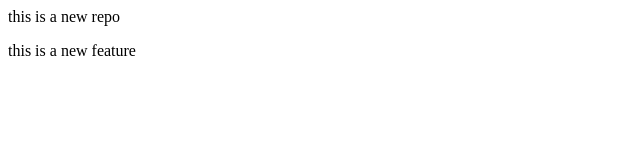
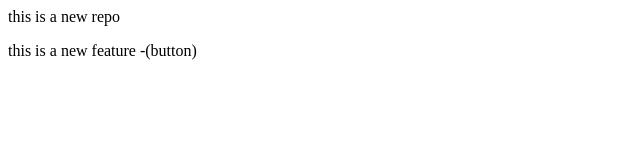
Before and after one commit to Izz-ve/localrepo, a plain HTML site: page localrepo/index.html in a window 1280 px wide. Shown: the full height of the page, 0-640 px from the left. Drawn offline with Linux system fonts and the light colour scheme.

Commit message:
Add button

```diff
--- a/localrepo/index.html
+++ b/localrepo/index.html
@@ -1,2 +1,2 @@
 <p>this is a new repo<p>
-<p>this is a new feature<p>
+<p>this is a new feature -(button)<p>
```
Also changed, not shown: 1 other file.
